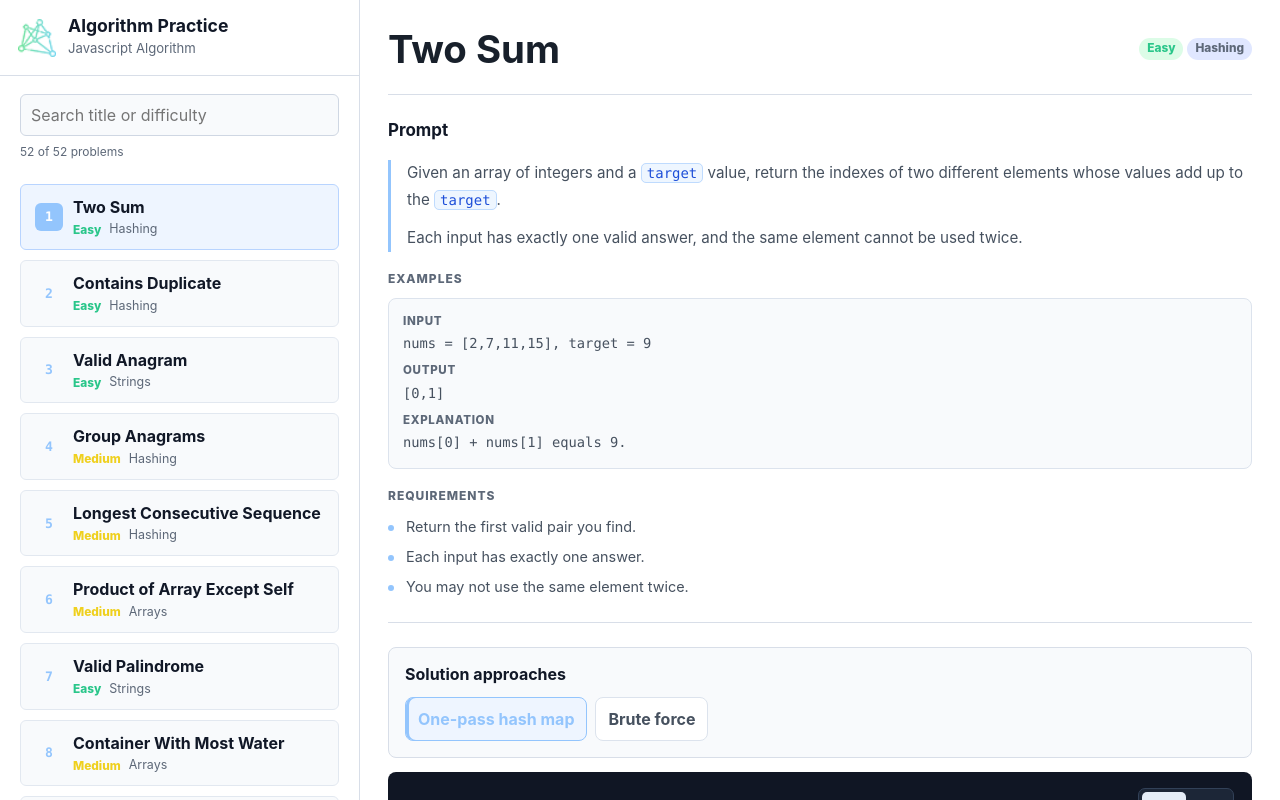
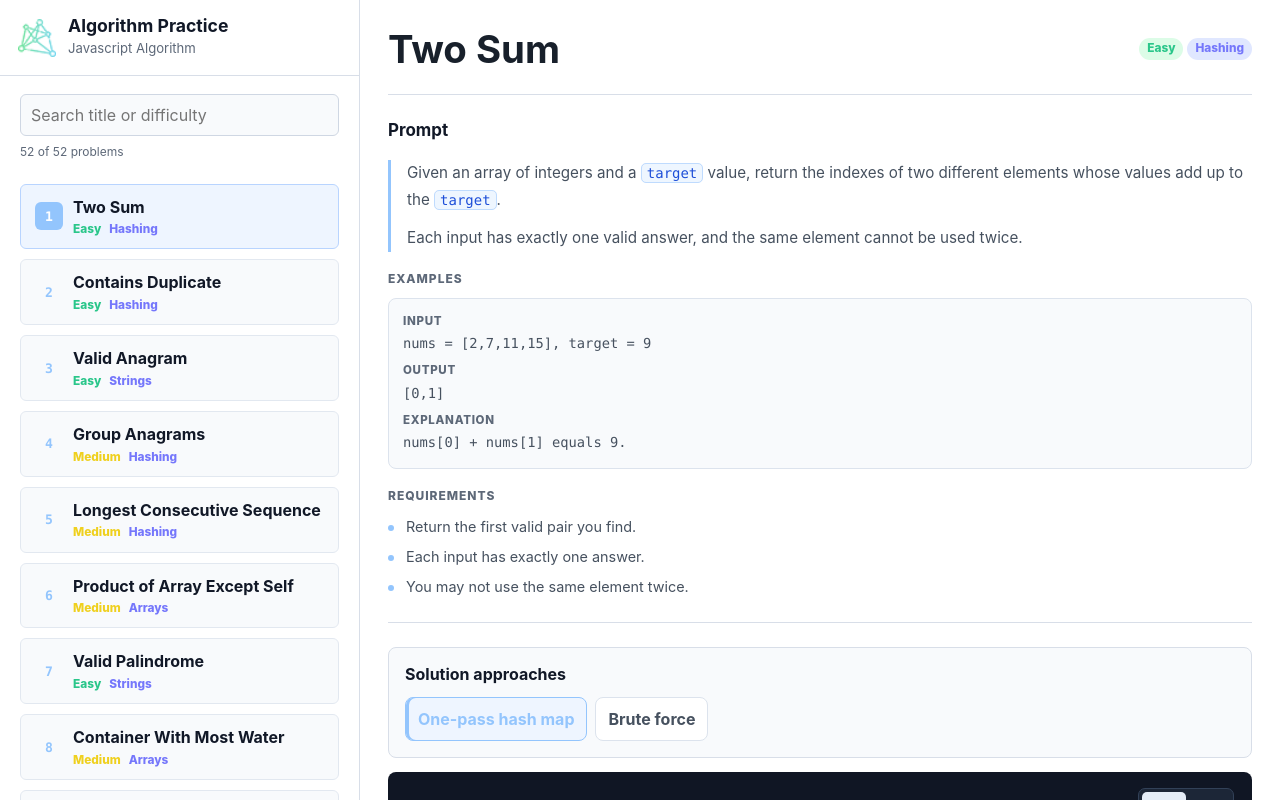
Before and after one commit to biallo/algorithm-practice, a React (Vite) app: page / in a window 1280 px wide. Built offline with nearby package versions, Linux system fonts and the light colour scheme.

Commit message:
style: color

```diff
--- a/src/components/ProblemSidebar.tsx
+++ b/src/components/ProblemSidebar.tsx
@@ -139,7 +139,9 @@ export function ProblemSidebar({
                   >
                     {problem.difficulty}
                   </span>
-                  <span>{problem.category}</span>
+                  <span className="category--text">
+                    {problem.category}
+                  </span>
                 </span>
               </span>
             </button>
--- a/src/styles/base.css
+++ b/src/styles/base.css
@@ -22,6 +22,7 @@
   --amber: #efd01e;
   --red: #f4393c;
   --code: #101624;
+  --indigo: #7577fb;
 }
 
 * {
--- a/src/styles/sidebar.css
+++ b/src/styles/sidebar.css
@@ -203,3 +203,9 @@
 .difficulty--hard {
   color: var(--red);
 }
+
+.category--text {
+  font-size: 0.74rem;
+  font-weight: 800;
+  color: var(--indigo);
+}
```
